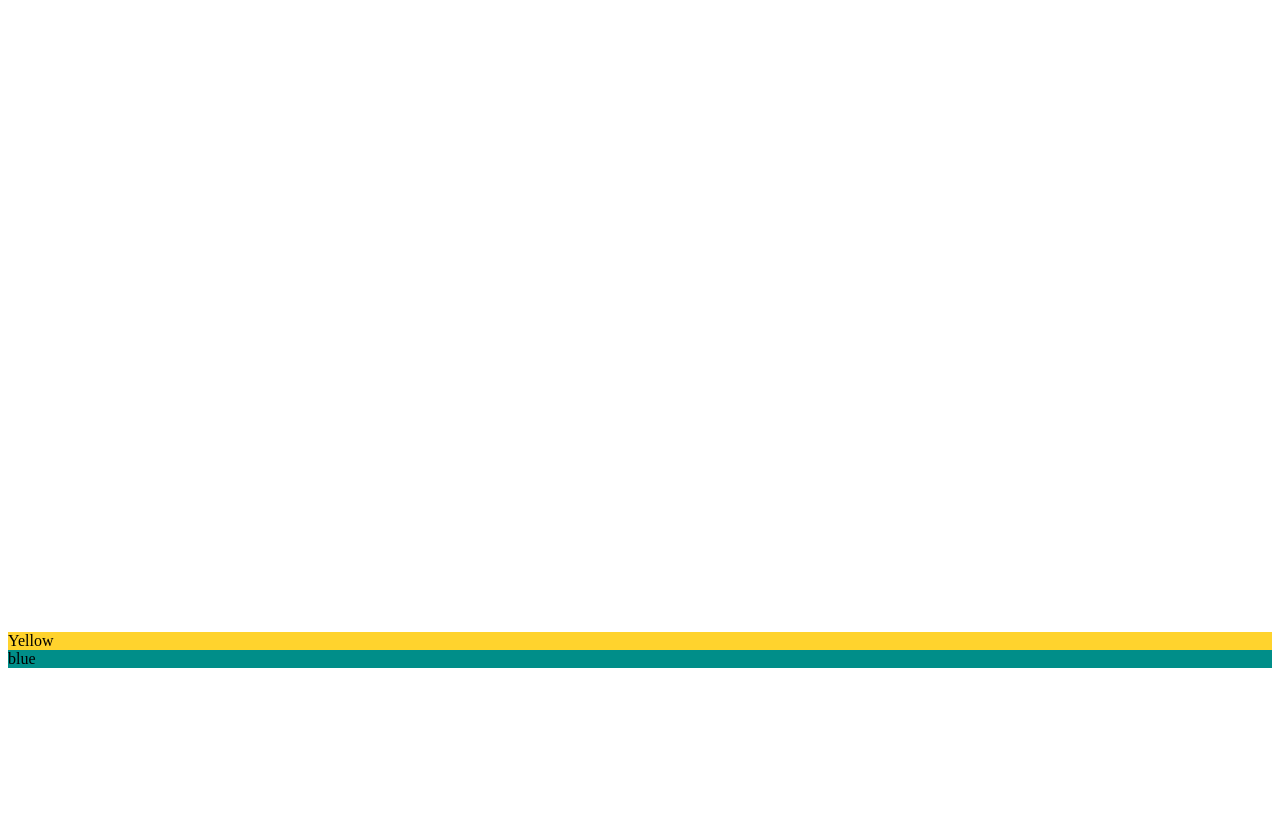
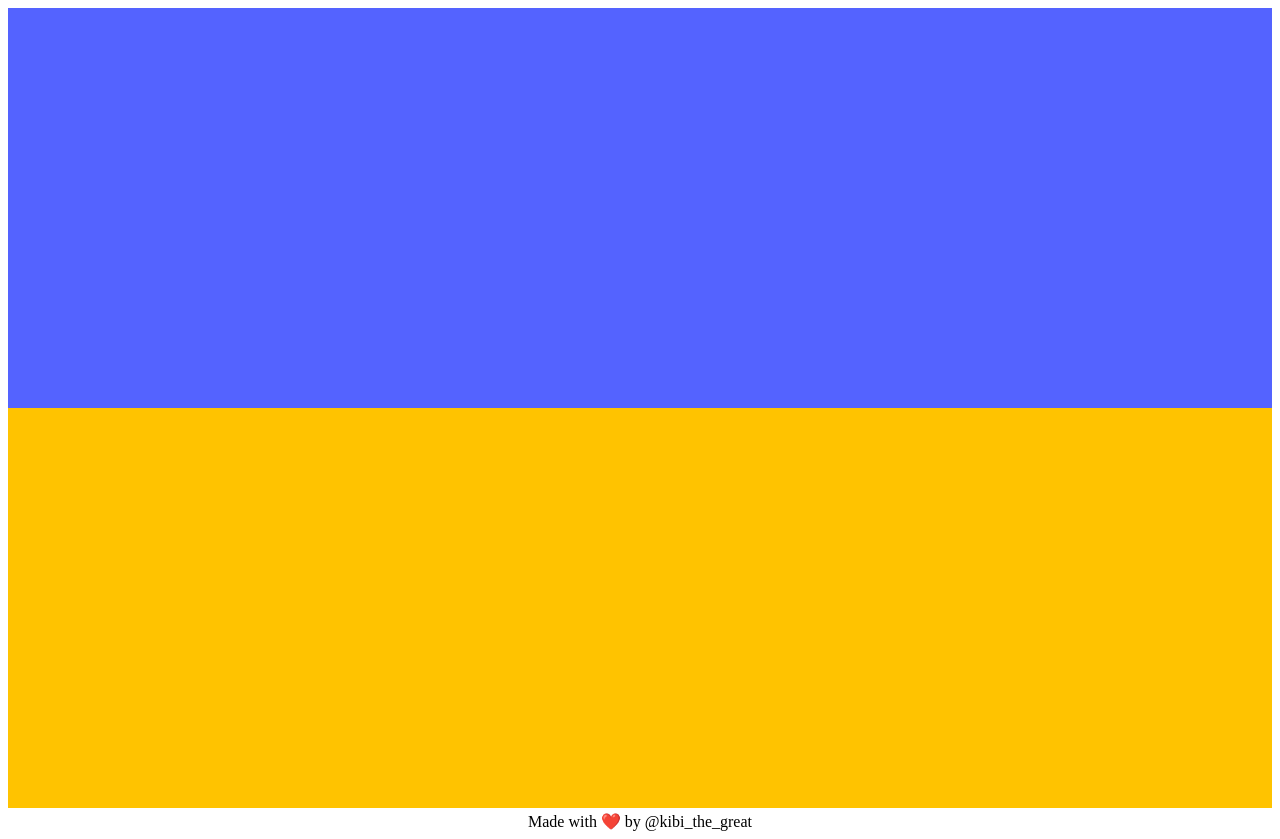
Before and after one commit to kibiwotkosgei/Stop-War, a plain HTML site: page index.html in a window 1280 px wide. Before the commit the page ends 800 px from the top, so only its background shows below. Drawn offline with Linux system fonts and the light colour scheme.

Commit message:
Changed the div sizes and edited the footer

```diff
--- a/index.html
+++ b/index.html
@@ -8,7 +8,10 @@
     <title>Stop War</title>
 </head>
 <body>
- <div class="top">Yellow </div>
- <div class="bottom">blue</div>
+ <div class="top"> </div>
+ <div class="bottom"></div>
 </body>
+<footer>
+    Made with ❤️ by @kibi_the_great
+</footer>
 </html>
--- a/styles.css
+++ b/styles.css
@@ -1,12 +1,14 @@
 .top{
-background-color:  #FFD32D;
-margin-top: 50%;
+background-color:  #5463FF;
+height: 50vh ;
 }
 .bottom{
-background-color:#008E89 ;
-
+background-color:
+#FFC300 ;
+height: 50vh;
 }
 footer{
-    color: white;
-    margin-top: 100px;
+    color:black;
+    margin-top: 4px;
+    text-align: center;
 }
```
